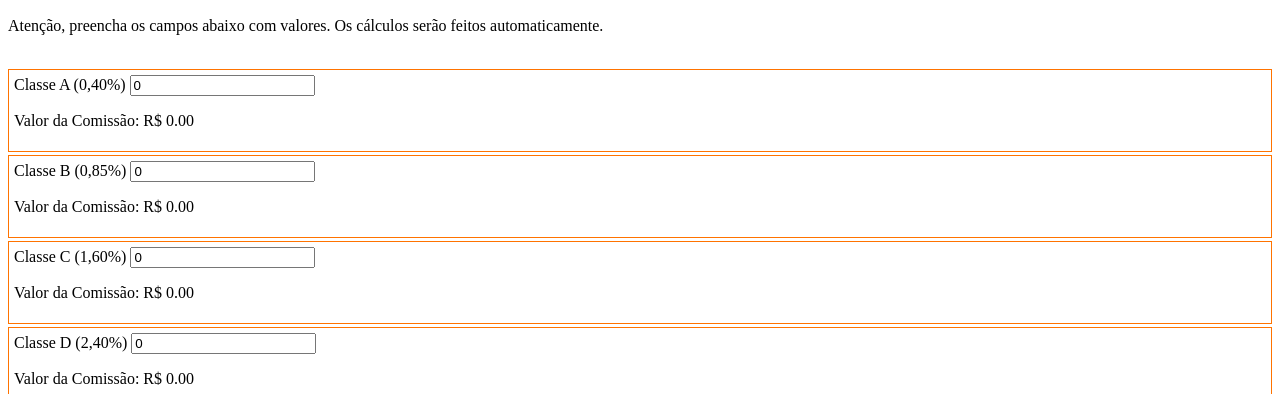
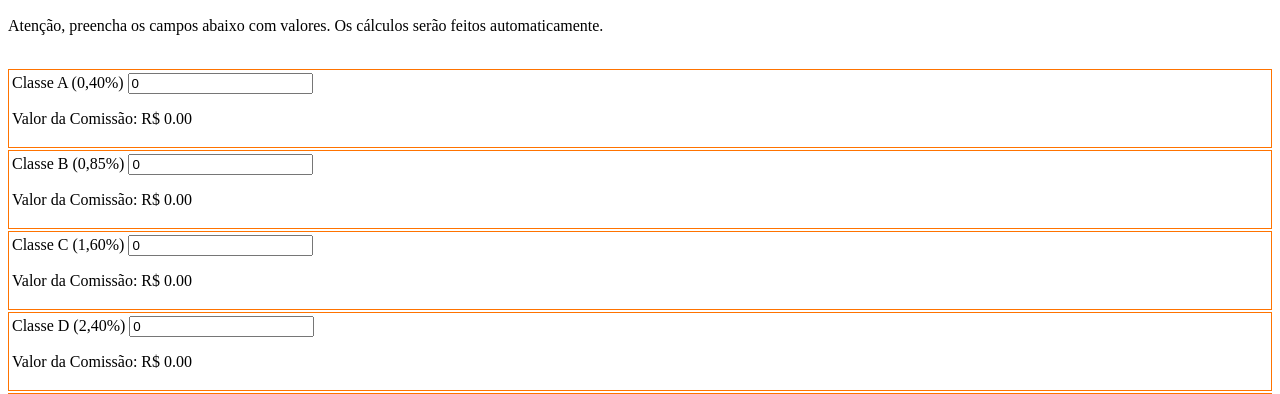
Before and after one commit to WesleyDames/Calculadora, a website: page src/index.html in a window 1280 px wide. Shown: the part 362-756 px from the top of the page. Drawn offline with Linux system fonts and the light colour scheme.

Commit message:
Ajuste Layout

```diff
--- a/src/index.html
+++ b/src/index.html
@@ -17,8 +17,8 @@
         /* Estilos para adicionar contornos */
         .comissao {
             border: 1px solid #ff7300; /* Adiciona uma borda cinza ao redor de cada seção de comissão */
-            padding: 5px; /* Adiciona espaço interno para melhorar a visualização */
-            margin-bottom: 3px; /* Adiciona espaço entre cada seção de comissão */
+            padding: 3px; /* Adiciona espaço interno para melhorar a visualização */
+            margin-bottom: 2px; /* Adiciona espaço entre cada seção de comissão */
         }
     </style>
 
```
Also changed, not shown: dist/index.html.
